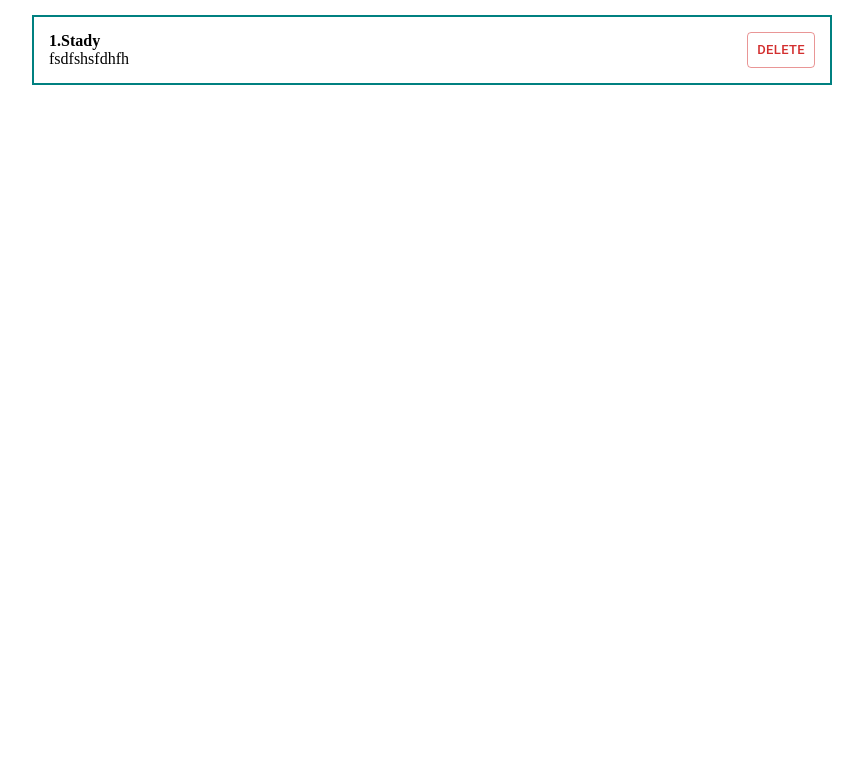
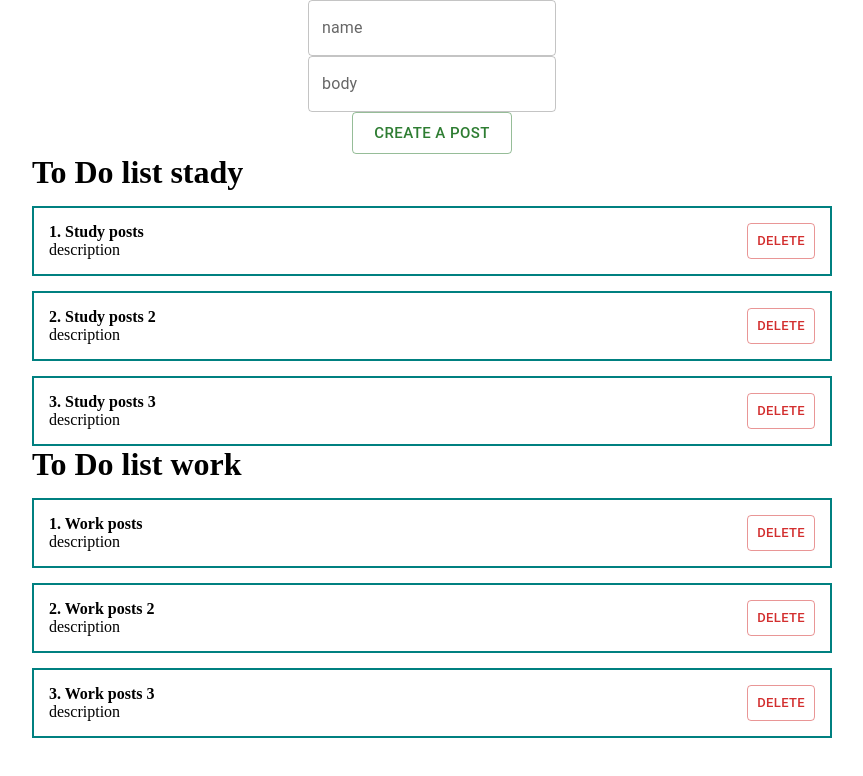
Before and after one commit to SavkoMariiaAnastasiia/ToDo_App, a React (Create React App) app: page / in a window 1280 px wide. Shown: the top 776 px of the page, without its empty margins (208-1071 px from the left). Built offline with nearby package versions, Linux system fonts and the light colour scheme.

Commit message:
add list

```diff
--- a/src/App.tsx
+++ b/src/App.tsx
@@ -1,12 +1,28 @@
-import React from 'react';
-import {Appp} from './styles/App'
-import PostItem from "./components/PostItem";
+import React, {useState} from "react"
+import {Appp} from "./UI/AppUi"
+import PostList from "./components/PostList";
+import {Button, TextField } from "@mui/material";
 
 
 function App() {
+    const [posts,setPost] = useState([
+        {id:1,title:"Study posts",body:"description"},
+        {id:2,title:"Study posts 2",body:"description"},
+        {id:3,title:"Study posts 3",body:"description"},
+    ])
+    const [posts2,setPost2] = useState([
+        {id:1,title:"Work posts",body:"description"},
+        {id:2,title:"Work posts 2",body:"description"},
+        {id:3,title:"Work posts 3",body:"description"},
+    ])
     return (
         <Appp>
-            <PostItem value={"222"}/>
+
+                <TextField id="outlined-basic" label="name" variant="outlined" />
+                <TextField id="outlined-basic" label="body" variant="outlined" />
+                <Button variant="outlined" color="success" size="large">create a post</Button>
+            <PostList posts={posts} title={"To Do list stady"}/>
+            <PostList posts={posts2} title={"To Do list work"}/>
         </Appp>
     );
 }
--- a/src/styles/App.tsx
+++ b/src/UI/AppUi.tsx
@@ -1,4 +1,4 @@
-import styled, {createGlobalStyle} from 'styled-components'
+import styled, {createGlobalStyle} from "styled-components"
 
 export const Global = createGlobalStyle`
   * {
--- a/src/components/PostItem.tsx
+++ b/src/components/PostItem.tsx
@@ -1,15 +1,14 @@
 import React from 'react';
 import {Button} from "@mui/material";
-import {Root} from "../styles/App";
+import {Root} from "../UI/AppUi";
 
 const PostItem = (props: any) => {
-    console.log(props);
     return (
         <div>
             <Root>
                 <div>
-                    <strong>1.Stady </strong>
-                    <br/>fsdfshsfdhfh</div>
+                    <strong>{props.post.id}. {props.post.title} </strong>
+                    <br/>{props.post.body}</div>
                 <Button variant="outlined" color="error" size="small">delete</Button>
             </Root>
         </div>
--- /dev/null
+++ b/src/components/PostList.tsx
@@ -0,0 +1,15 @@
+import React from 'react';
+import PostItem from "./PostItem";
+
+const PostList = ({posts,title}: any) => {
+    return (
+        <div>
+            <h1>{title}</h1>
+            {posts.map((post: any) =>
+                <PostItem post={post} key={post.id}/>
+            )}
+        </div>
+    );
+};
+
+export default PostList;
```
Also changed, not shown: src/UI/Input.tsx (added, +11 -0 lines), src/index.tsx (+5 -5 lines).
